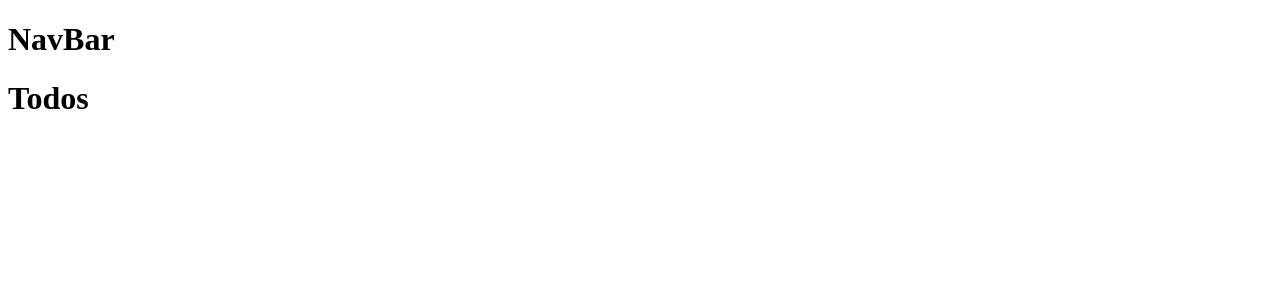
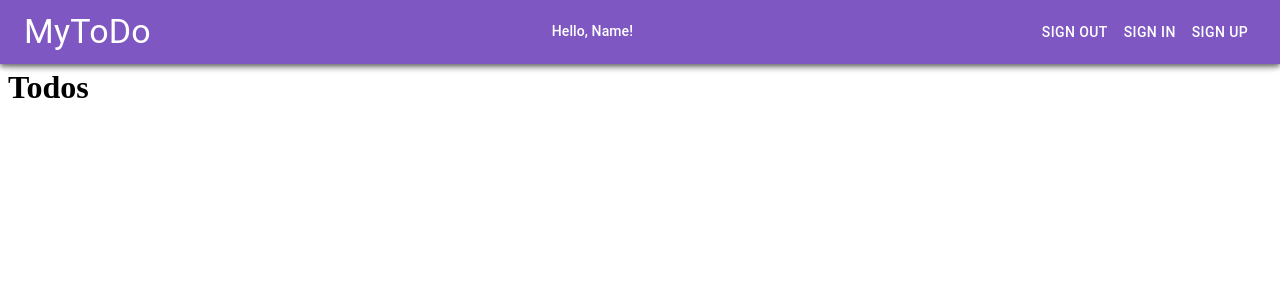
Before and after one commit to VikaVolkova/ToDoList, a React (Create React App) app in the folder client/: page / in a window 1280 px wide. Shown: the top 300 px of the page. Built offline with nearby package versions, Linux system fonts and the light colour scheme.

Commit message:
Create navbar and layout components

```diff
--- a/client/package.json
+++ b/client/package.json
@@ -5,7 +5,7 @@
   "dependencies": {
     "@emotion/react": "^11.10.4",
     "@emotion/styled": "^11.10.4",
-    "@mui/material": "^5.10.3",
+    "@mui/material": "^5.10.5",
     "@testing-library/jest-dom": "^5.16.5",
     "@testing-library/react": "^13.3.0",
     "@testing-library/user-event": "^13.5.0",
--- a/client/src/App.js
+++ b/client/src/App.js
@@ -4,15 +4,18 @@ import Todos from "./components/Todos";
 import Login from "./components/Login";
 import Register from "./components/Register";
 import NavBar from "./components/NavBar";
+import Layout from "./components/Layout";
 
 function App() {
   return (
     <>
       <NavBar />
       <Routes>
-        <Route path="/" element={<Todos />} />
-        <Route path="/register" element={<Register />} />
-        <Route path="/login" element={<Login />} />
+        <Route path="/" element={<Layout />}>
+          <Route path="/" element={<Todos />} />
+          <Route path="/register" element={<Register />} />
+          <Route path="/login" element={<Login />} />
+        </Route>
       </Routes>
     </>
   );
--- /dev/null
+++ b/client/src/components/Layout/index.js
@@ -0,0 +1,17 @@
+import React from "react";
+import { Outlet } from "react-router-dom";
+import NavBar from "../NavBar";
+import s from "./index.module.css";
+
+function Layout() {
+  return (
+    <>
+      <NavBar />
+      <main className={s.mainSection}>
+        <Outlet />
+      </main>
+    </>
+  );
+}
+
+export default Layout;
--- /dev/null
+++ b/client/src/components/Layout/index.module.css
@@ -0,0 +1,3 @@
+.mainSection {
+  padding: 40px 0;
+}
--- a/client/src/components/NavBar/index.jsx
+++ b/client/src/components/NavBar/index.jsx
@@ -1,9 +1,52 @@
 import React from "react";
+import { AppBar, Typography, Toolbar, Button } from "@mui/material";
+import { Link, useNavigate } from "react-router-dom";
+import s from "./index.module.css";
+import { deepPurple } from "@mui/material/colors";
 
 const NavBar = () => {
+  const primary = deepPurple[400];
+  const navigate = useNavigate();
+  const handleSignOut = () => {
+    navigate("/login");
+  };
   return (
     <>
-      <h1>NavBar</h1>
+      <AppBar
+        position="fixed"
+        sx={{
+          backgroundColor: primary,
+        }}
+      >
+        <Toolbar>
+          <Typography variant="h4" sx={{ flexGrow: 1 }}>
+            <Link className={s.link} to="/">
+              MyToDo
+            </Link>
+          </Typography>
+          <Typography variant="subtitle2" component="div" sx={{ flexGrow: 1 }}>
+            Hello, Name!
+          </Typography>
+          <Button
+            onClick={() => handleSignOut()}
+            sx={{ color: "white" }}
+            variant="text"
+            size="medium"
+          >
+            SIGN OUT
+          </Button>
+          <Button sx={{ color: "white" }} variant="text" size="medium">
+            <Link to="/login" className={s.link}>
+              SIGN IN
+            </Link>
+          </Button>
+          <Button sx={{ color: "white" }} variant="text" size="medium">
+            <Link to="/register" className={s.link}>
+              SIGN UP
+            </Link>
+          </Button>
+        </Toolbar>
+      </AppBar>
     </>
   );
 };
--- /dev/null
+++ b/client/src/components/NavBar/index.module.css
@@ -0,0 +1,4 @@
+.link {
+  color: white;
+  text-decoration: none;
+}
```
Also changed, not shown: 1 other file (tests, documents, lock files or other folders).
